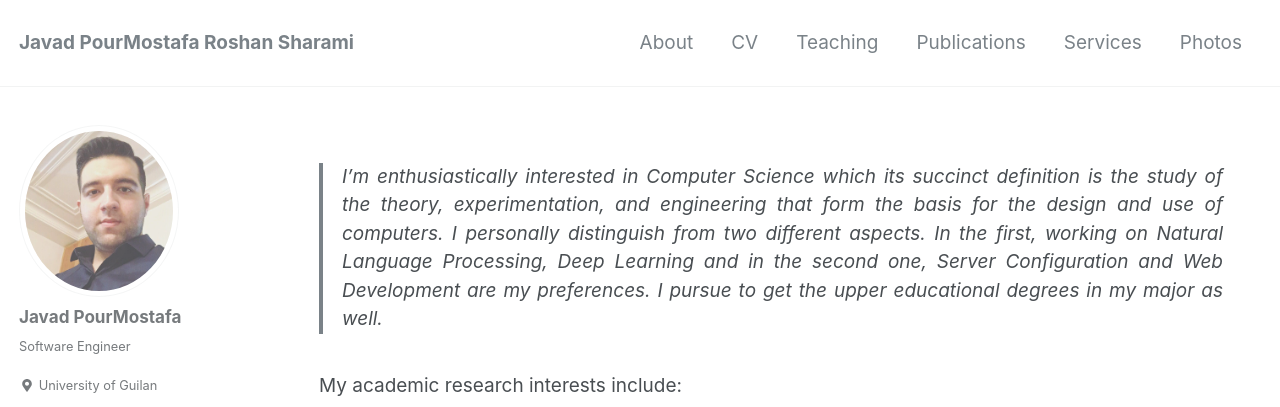
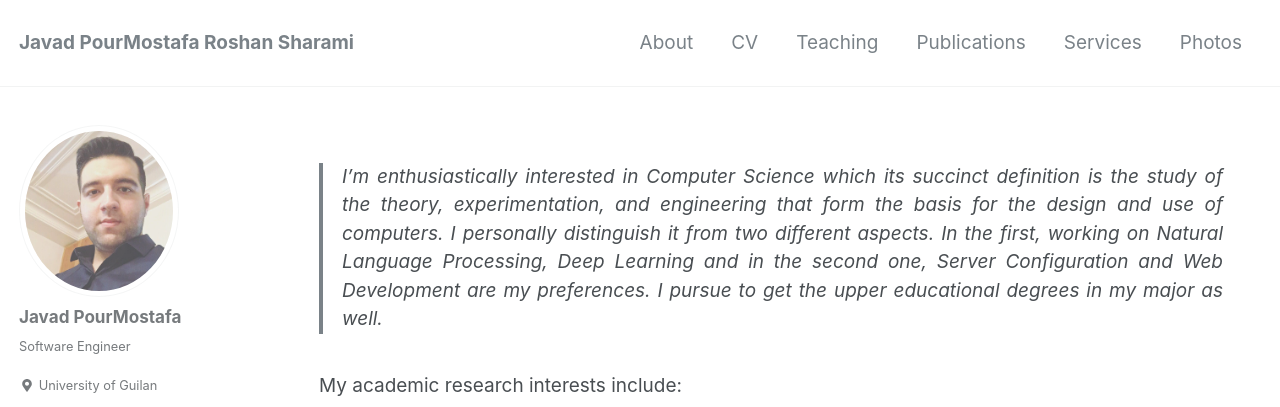
Before and after one commit to JoyeBright/JoyeBright.github.io, a Jekyll site: the page built from _pages/about.md, in a window 1280 px wide and 900 px high. Shown: the top 407 px of the window. Built offline with Jekyll 4.4.1, drawn with Linux system fonts in a browser that asks for light colours; nearby versions of some CDN libraries.

```diff
--- a/_pages/about.md
+++ b/_pages/about.md
@@ -5,7 +5,7 @@ author_profile: true
 ---
 {% include base_path %}
 
-> I'm enthusiastically interested in Computer Science which its succinct definition is the study of the theory, experimentation, and engineering that form the basis for the design and use of computers. I personally distinguish from two different aspects. In the first, working on Natural Language Processing, Deep Learning and in the second one, Server Configuration and Web Development are my preferences.
+> I'm enthusiastically interested in Computer Science which its succinct definition is the study of the theory, experimentation, and engineering that form the basis for the design and use of computers. I personally distinguish it from two different aspects. In the first, working on Natural Language Processing, Deep Learning and in the second one, Server Configuration and Web Development are my preferences.
 > I pursue to get the upper educational degrees in my major as well.
 
 My academic research interests include:
```
